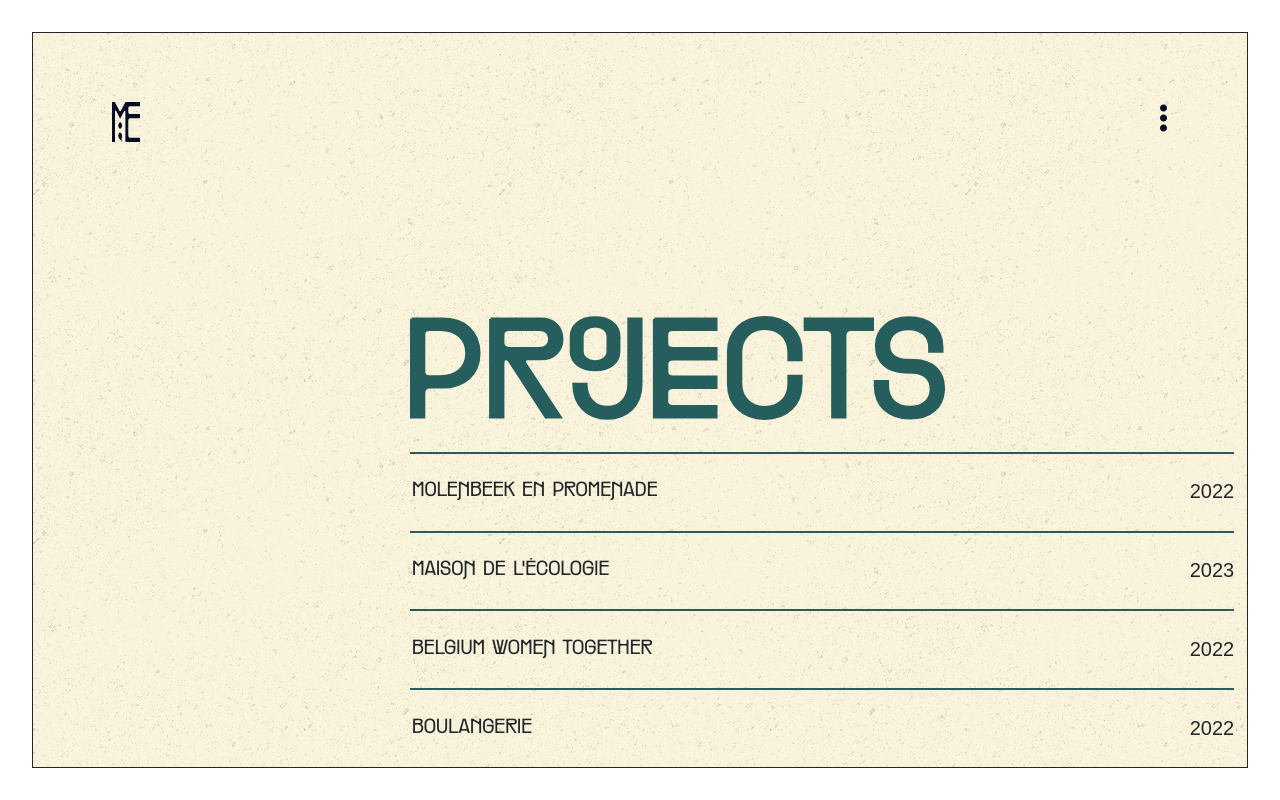
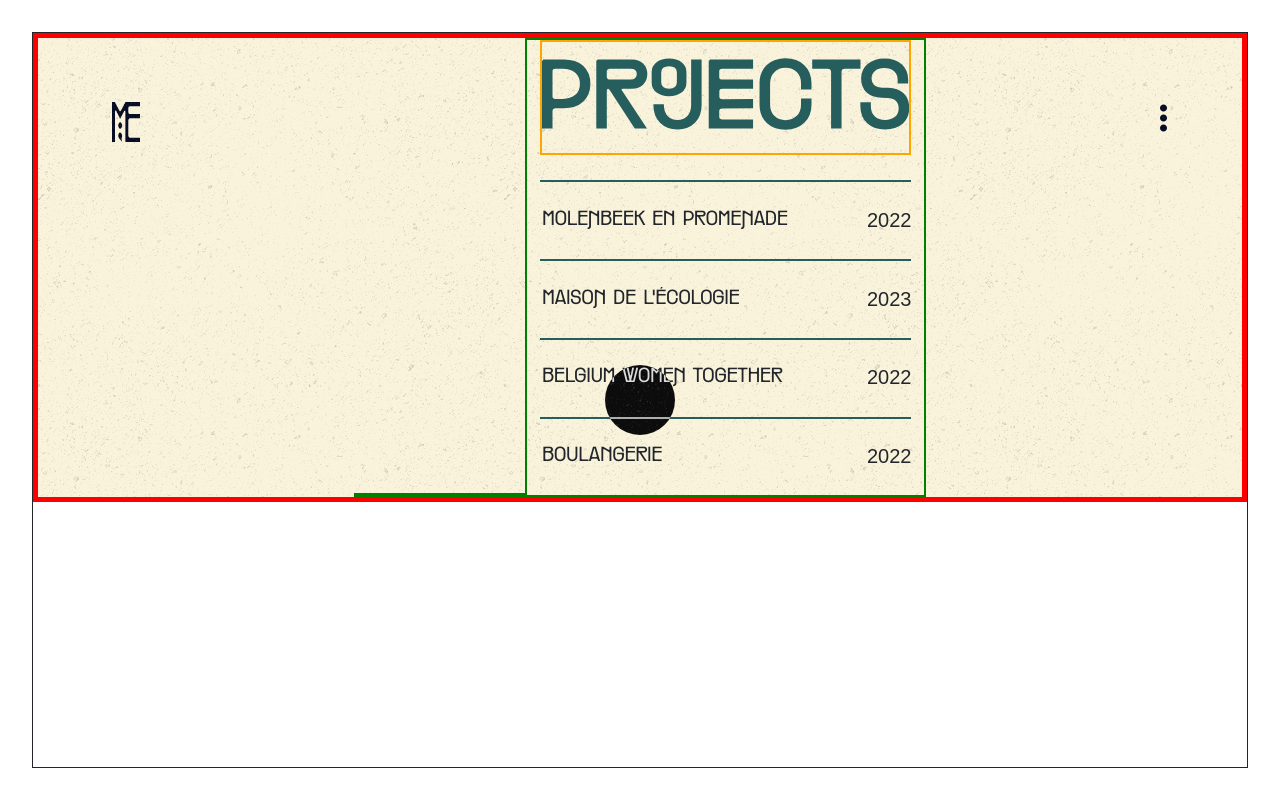
Before and after one commit to meiCiEn/portfolio, a PHP site: template views/page/projects.php in a window 1280 px wide. Run offline with PHP 8.4, Linux system fonts and the light colour scheme; the template is opened without the code that fills it, so the values that code supplies are empty; some libraries are stand-ins or nearby versions; some web fonts are replaced.

Commit message:
Playing with the layout

```diff
--- a/public/styles/scss/components/_backdrop.scss
+++ b/public/styles/scss/components/_backdrop.scss
@@ -6,6 +6,13 @@
     position: relative;
     overflow: hidden;
   }
+
+.page {
+  min-height: 100%;
+  overflow: hidden;
+}
+
+
 
   @mixin page-background($color, $image) {
     background-color: $color;
--- a/public/styles/scss/layout/_utilities.scss
+++ b/public/styles/scss/layout/_utilities.scss
@@ -13,6 +13,10 @@
     flex-direction: column;
 }
 
+.h-100 {
+    height: 100%;
+}
+
 .align-items-center {
     align-items: center;
 }
--- a/views/html/header.php
+++ b/views/html/header.php
@@ -101,3 +101,5 @@
 
 
                 </div>
+                <div class="page">
+                <div class="ball"></div>
--- a/views/page/about.php
+++ b/views/page/about.php
@@ -1,8 +1,6 @@
 <?php
-$pageTitle = "About";?>
-
+$pageTitle = "About"; ?>
 <div class="page-bg page-bg--forestgreen d-flex justify-end">
-<div class="ball"></div>
     <nav class="breadcrumb" aria-label="Breadcrumb">
         <ul class="breadcrumb__list">
             <li class="breadcrumb__item"><a class="breadcrumb__link" href="?section=home">Home</a></li>
@@ -177,4 +175,5 @@ $pageTitle = "About";?>
             </div>
         </div>
     </div>
+
 </div>
--- a/views/page/contact.php
+++ b/views/page/contact.php
@@ -1,5 +1,6 @@
+
     <div class="page-bg page-bg--pink forestgreen">
-<div class="ball"></div>
+
         <div class="slide-page-up d-flex">
             <div class="breadcrumb__wrapper breadcrumb__wrapper--contact">
                 <!-- breadcrumb -->
--- a/views/page/projects.php
+++ b/views/page/projects.php
@@ -1,22 +1,13 @@
-<div class="bg--projects page-bg page-bg--offwhite noise">
+<div class="page-bg page-bg--offwhite" style="border:5px solid red;">
 
-    <div class="slide-page-up">
-    <!-- <nav class="breadcrumb breadcrumb--projects" aria-label="Breadcrumb">
-        <ul class="breadcrumb__list">
-            <li class="breadcrumb__item"><a class="breadcrumb__link" href="?section=home">Home</a></li>
-            <li class="breadcrumb__item"><a class="breadcrumb__link" href="?section=projects" aria-current="location">Projects</a></li>
-        </ul>
-    </nav> -->
-
-        <a class="back back--projects" href="?section=home"><img src="public/images/glyphs/arrow-back.svg" alt="go back"></a>
-        <div class="projects__wrapper">
-            <div class="projects">
-                <div class="projects__left">
+    <div class="d-flex">
+        <div class="projects__wrapper d-flex slide-page-up">
+            <div class="projects d-flex">
+                <div class="projects__left d-flex" style="border: 2px solid green">
                 </div>
-                <div class="projects__right">
-                    <!-- border border-primary -->
+                <div class="projects__right d-flex" style="border: 2px solid green">
                     <div>
-                        <div class="wrapper wrapper--projects">
+                        <div class="wrapper wrapper--projects" style="border:2px solid orange;">
                             <!-- <h1 class="page__title slide-up-left forestgreen">Projects</h1> -->
                             <!--?xml version="1.0" encoding="UTF-8"?--><svg id="projects" xmlns="http://www.w3.org/2000/svg" width="370.3900146484375" height="72" viewBox="0 0 370.39 72">
                                 <defs>
@@ -44,6 +35,7 @@
                             </svg>
                         </div>
                         <div class="line line--green"></div>
+                        <!-- LIST OF PROJECTS -->
                         <ul>
                             <li>
                                 <a class="projects__link" href="?section=project-molenbeek">
@@ -105,53 +97,6 @@
                                     </div>
                                 </a>
                             </li>
-                            <!-- <li> -->
-                            <!-- href="?section=project-shuihu" -->
-                            <!-- <a class="projects__link" role="link" aria-disabled="true">
-                            <div class="projects__row">
-                                <div class="projects__name">
-                                    <div class="projects__arrow">
-                                        <h4 class="arrow">&#x21d2;</h4>
-                                    </div>
-                                    <h4 class="projects__title">Shuihu [coming soon]</h4>
-                                </div>
-                                <div class="projects__year">
-                                    <p>2022</p>
-                                </div>
-                            </div>
-                        </a>
-                    </li> -->
-                            <!-- href="?section=project-agr" -->
-                            <!-- <li><a class="projects__link" role="link" aria-disabled="true">
-                            <div class="projects__row">
-                                <div class="projects__name">
-                                    <div class="projects__arrow">
-                                        <h4 class="arrow">&#x21d2;</h4>
-                                    </div>
-                                    <h4 class="projects__title">Agregator [coming soon]</h4>
-                                </div>
-                                <div class="projects__year">
-                                    <p>2022</p>
-                                </div>
-                            </div>
-                        </a></li>
-                    <li> -->
-                            <!-- href="?section=project-film"  -->
-                            <!-- <a class="projects__link" role="link" aria-disabled="true">
-                            <div class="projects__row">
-                                <div class="projects__name">
-                                    <div class="projects__arrow">
-                                        <h4 class="arrow">&#x21d2;</h4>
-                                    </div>
-                                    <h4 class="projects__title">Film Database [coming soon]</h4>
-                                </div>
-                                <div class="projects__year">
-                                    <p>2022</p>
-                                </div>
-                            </div>
-                        </a>
-                    </li> -->
-
                         </ul>
                     </div>
                 </div>
--- a/views/page/templates/project-template.php
+++ b/views/page/templates/project-template.php
@@ -1,5 +1,5 @@
+
     <div class="project page-bg page-bg--lightpink">
-<div class="ball"></div>
         <nav class="breadcrumb breadcrumb--project" aria-label="breadcrumb">
             <ul class="breadcrumb__list">
                 <li class="breadcrumb__item"><a class="breadcrumb__link" href="?section=home">Home</a></li>
```
Also changed, not shown: views/html/footer.php (+4 -11 lines), views/page/home.php (+5 -2 lines), public/styles/css/main.css, 1 other file. Lines whose indentation alone changed are shown as unchanged.
